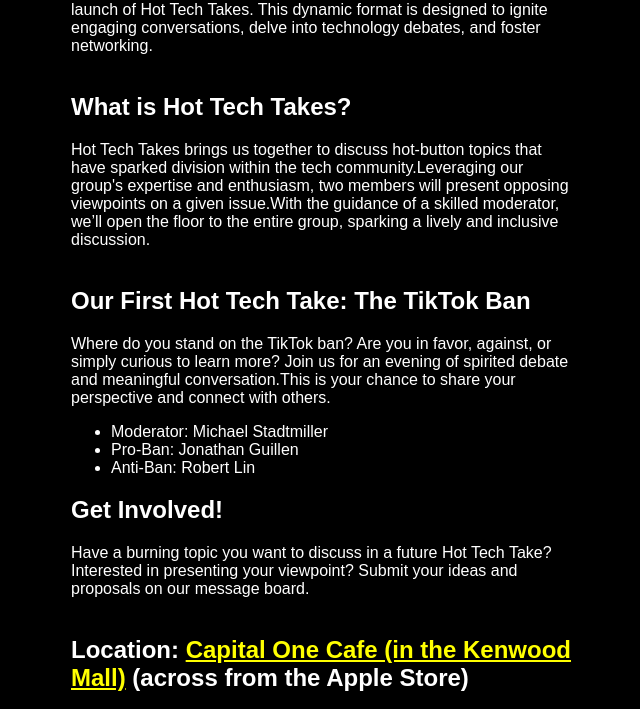
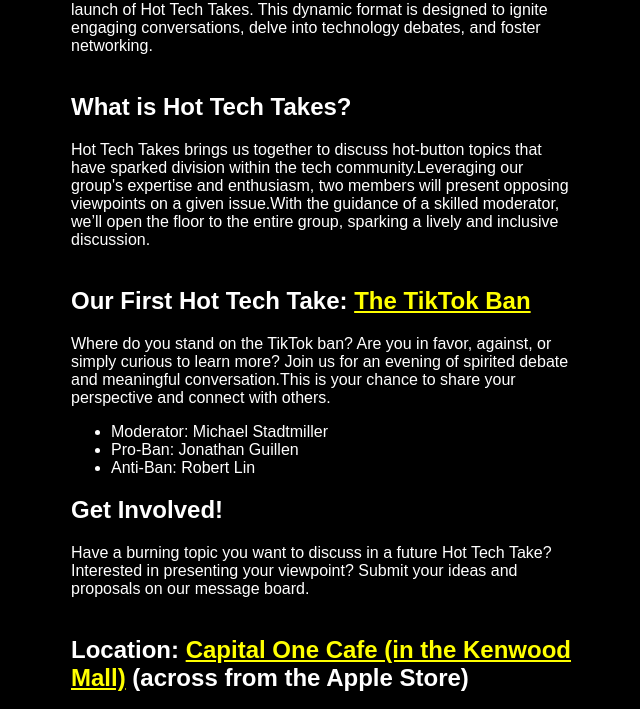
Before and after one commit to HotTechTakes/HotTechTakes.github.io, a plain HTML site: page index.html in a window 1280 px wide. Shown: the part 692-1401 px from the top of the page, without its empty margins (319-959 px from the left). Drawn offline with Linux system fonts and the light colour scheme.

Commit message:
add meetup link for `July 2024`

```diff
--- a/index.html
+++ b/index.html
@@ -59,7 +59,7 @@
                 <h2>What is Hot Tech Takes?</h2>
                 Hot Tech Takes brings us together to discuss hot-button topics that have sparked division within the tech community.Leveraging our group's expertise and enthusiasm, two members will present opposing viewpoints on a given issue.With the guidance of a skilled moderator, we’ll open the floor to the entire group, sparking a lively and inclusive discussion.
                 <br /><br />
-                <h2>Our First Hot Tech Take: The TikTok Ban</h2>
+                <h2>Our First Hot Tech Take: <a href="https://www.meetup.com/gdg-cloud-cincinnati/events/301876191/">The TikTok Ban</a></h2>
                 Where do you stand on the TikTok ban? Are you in favor, against, or simply curious to learn more? Join us for an evening of spirited debate and meaningful conversation.This is your chance to share your perspective and connect with others.
                 <br />
                 <ul>
@@ -84,5 +84,6 @@
                 Hot Tech Takes (HTT) is associated with the <a href="https://infotrust.com/infotrust-foundation/">InfoTrust Foundation</a>, a 501(c)(3) non-profit here in the Cincinnati area. The mission of the <a href="https://infotrust.com/infotrust-foundation/">InfoTrust Foundation</a> is to give back to communities in which our team members live and work. As a nonprofit organization, we have donated labor and money to organizations around to world to better education for all students, help fight poverty, and provide healthcare.
             </div>
         </div>
+        <br /><br />
     </body>
 </html>
```
